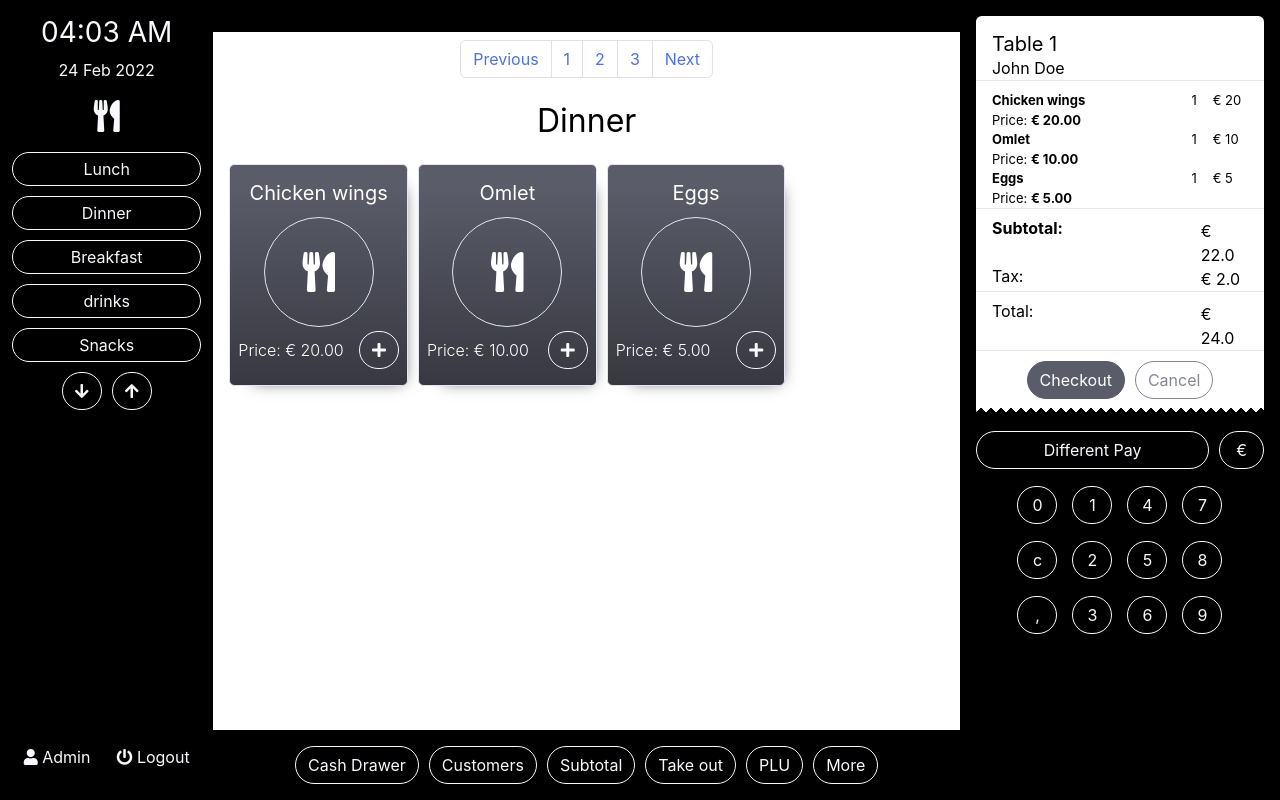
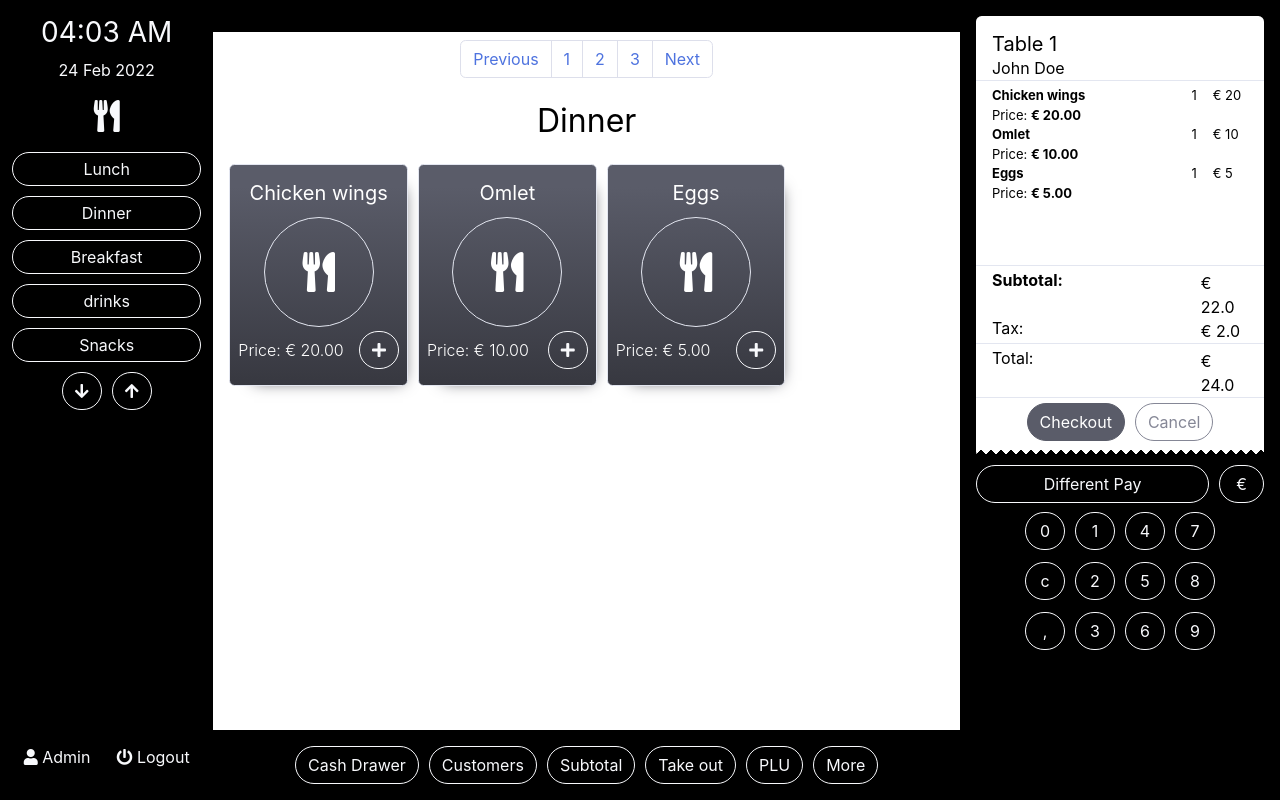
Before and after one commit to mrezayusufy/restaurant, a PHP site: page /posapp/index.php in a window 1280 px wide. Run offline with PHP 8.4, Linux system fonts and the light colour scheme; data comes from the database, SQL or seed files in the repository; data that the repository does not hold is empty.

Commit message:
updated pos cart design

```diff
--- a/posapp/index.php
+++ b/posapp/index.php
@@ -95,14 +95,15 @@ $url = "http://". $_SERVER["HTTP_HOST"];
       </section>
     </section>
     <section class="col-3 w-100 h-auto pt-3 p-0">
-      <div class="zigzag text-black rounded d-flex flex-column py-3 mx-3 gap">
+      <!-- cart -->
+      <div class="zigzag text-black rounded d-flex flex-column py-3 mx-3 gap" style="--g:5px;">
         <!-- title -->
         <div class="px-3 border-bottom">
           <h5 class="m-0">Table 1</h5>
           <p class="p-0 m-0">John Doe</p>
         </div>
         <!-- cart -->
-        <div class="px-3 border-bottom">
+        <div class="px-3 border-bottom h overflow-hidden">
           <div class="grid g-columns column justify-content-between text-black" ng-repeat="p in products">
             <div class="text-black">
               <div class="fs-s strong">{{p.product_name}}</div>
@@ -136,11 +137,11 @@ $url = "http://". $_SERVER["HTTP_HOST"];
           <button class="btn btn-outline-secondary rounded-pill">Cancel</button>
         </div>
       </div>
-      <div class="d-flex flex-row p-3 gap">
+      <div class="d-flex flex-row py-2 px-3 gap">
         <div class="btn btn-outline-light grow-3 rounded-pill">Different Pay</div>
         <div class="btn btn-outline-light px-3 rounded-pill">€</div>
       </div>
-      <div class="grid column g-columns g-rows gap mx-4 align-items-center justify-content-center" style="--c: 40px 40px 40px 40px; --g: 15px;">
+      <div class="grid column g-columns g-rows gap mx-4 align-items-center justify-content-center" style="--c: 40px 40px 40px 40px;">
         <div class="btn btn-outline-light rounded-pill">0</div>
         <div class="btn btn-outline-light rounded-pill">c</div>
         <div class="btn btn-outline-light rounded-pill">,</div>
--- a/posapp/reyu.css
+++ b/posapp/reyu.css
@@ -1,6 +1,10 @@
 .gap {
   --g: 10px;
   gap: var(--g);
+}
+.h {
+  --h: 180px;
+  height: var(--h);
 }
 .h-100vh {
   height: 100vh;
```
